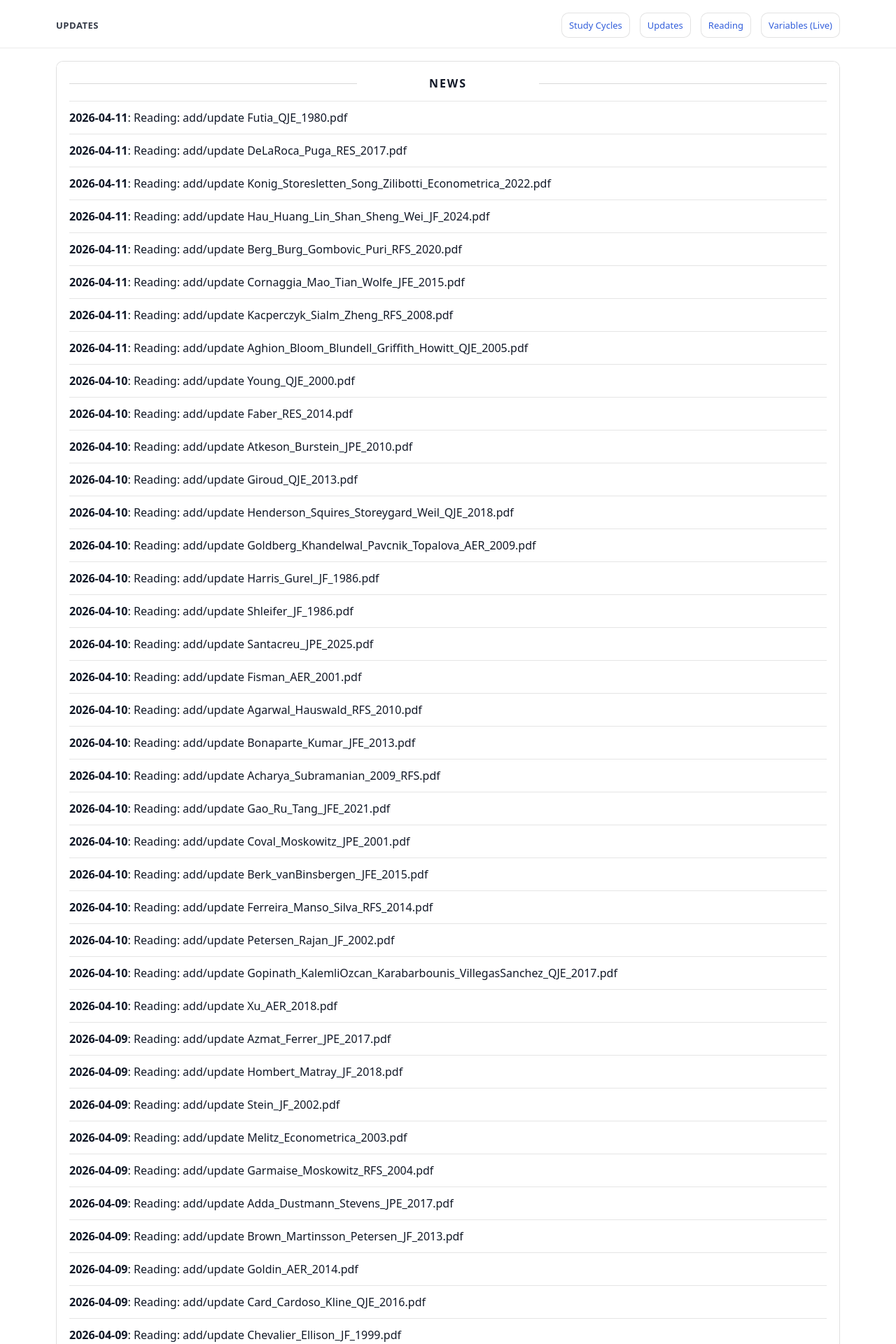
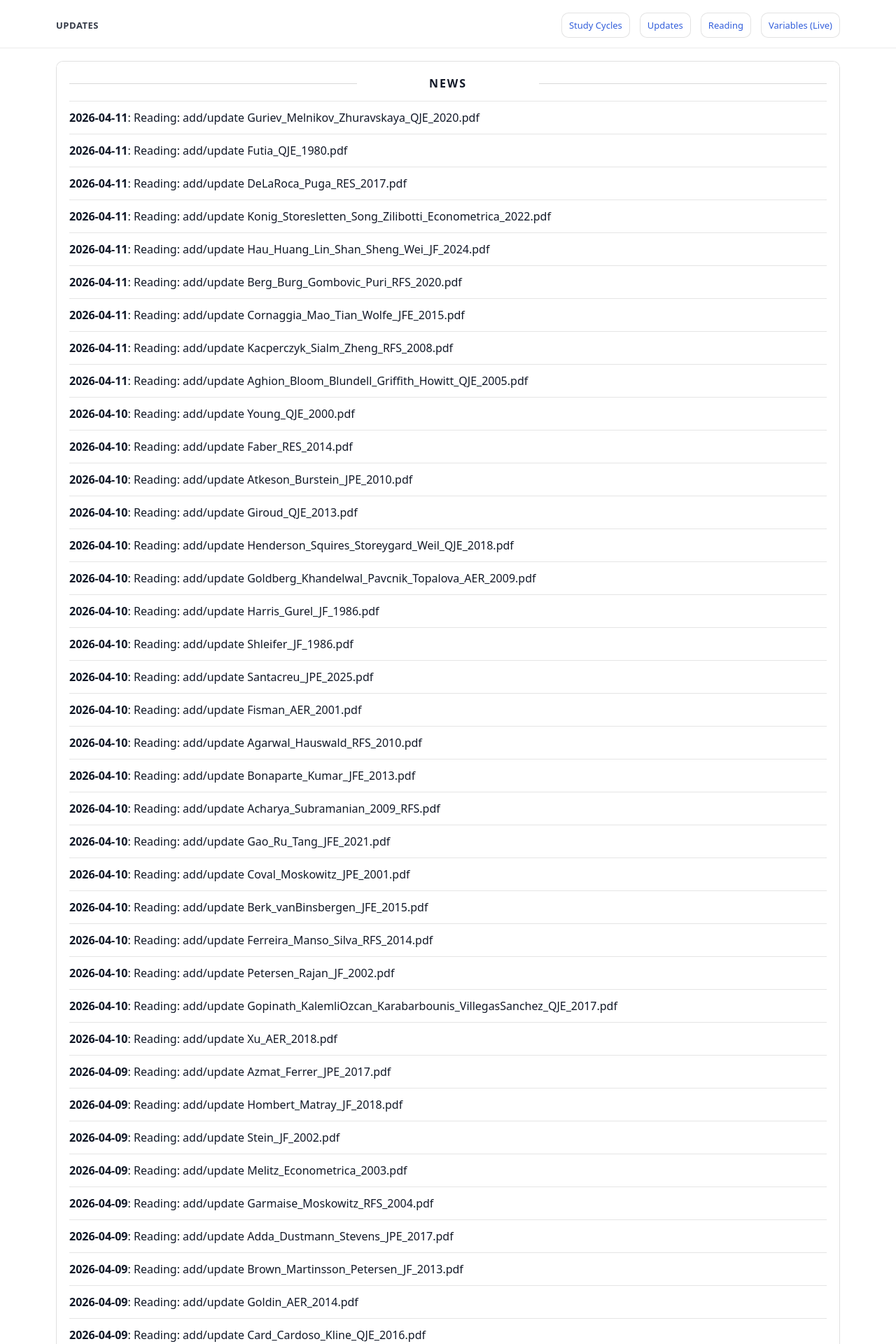
Before and after one commit to yaxinzn/study-archive, a Jekyll site: the page built from updates/index.md, in a window 1280 px wide. Shown: the top 1920 px of the page at 70% size. Built offline with Jekyll 4.4.1, drawn with Linux system fonts in a browser that asks for light colours; some of the changed text lies outside the part shown.

Commit message:
chore: update NEWS feed

```diff
--- a/_data/news.yml
+++ b/_data/news.yml
@@ -1,4 +1,7 @@
 # Auto-generated update history (sorted newest -> oldest). Do not edit manually.
+- ts: "1775904658"
+  date: "2026-04-11"
+  title: "Reading: add/update Guriev_Melnikov_Zhuravskaya_QJE_2020.pdf"
 - ts: "1775903673"
   date: "2026-04-11"
   title: "Reading: add/update Futia_QJE_1980.pdf"
```
